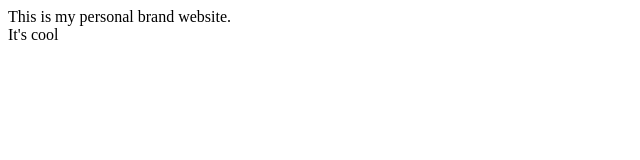
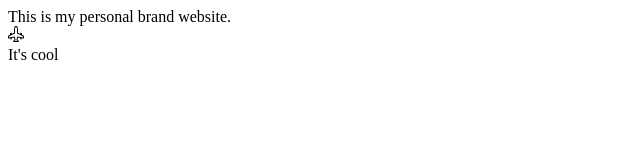
Before and after one commit to mrstevej/PersonalBrand, a plain HTML site: page index.htm in a window 1280 px wide. Shown: the full height of the page, 0-640 px from the left. Drawn offline with Linux system fonts and the light colour scheme.

Commit message:
new file:   .vs/PersonalBrand/FileContentIndex/256ffb10-f76b-4803-a9bb-8144c74b3206.vsidx 	new file:   .vs/PersonalBrand/FileContentIndex/2c4fc596-bea4-4ffb-b4d1-27142e3657ec.vsidx 	new file:   .vs/PersonalBrand/FileContentIndex/3a0809d0-5a21-4960-965b-6b1c353429d5.vsidx 	new file:   .vs/PersonalBrand/FileContentIndex/6f78e009-f828-44ea-9c62-06fe499e4937.vsidx 	new file:   .vs/PersonalBrand/config/applicationhost.config 	new file:   .vs/PersonalBrand/v17/.suo 	new file:   .vs/PersonalBrand/v17/.wsuo 	new file:   .vs/PersonalBrand/v17/DocumentLayout.backup.json 	new file:   .vs/PersonalBrand/v17/DocumentLayout.json 	new file:   .vs/PersonalBrand/v17/TestStore/0/000.testlog 	new file:   .vs/PersonalBrand/v17/TestStore/0/testlog.manifest 	new file:   .vs/ProjectSettings.json 	new file:   .vs/VSWorkspaceState.json 	new file:   .vs/slnx.sqlite 	modified:   index.htm

```diff
--- a/index.htm
+++ b/index.htm
@@ -9,6 +9,10 @@
   <body>
     This is my personal brand website.
     <br />
+    <svg xmlns="http://www.w3.org/2000/svg" width="16" height="16" fill="currentColor" class="bi bi-airplane-engines" viewBox="0 0 16 16">
+      <path d="M8 0c-.787 0-1.292.592-1.572 1.151A4.35 4.35 0 0 0 6 3v3.691l-2 1V7.5a.5.5 0 0 0-.5-.5h-1a.5.5 0 0 0-.5.5v1.191l-1.17.585A1.5 1.5 0 0 0 0 10.618V12a.5.5 0 0 0 .582.493l1.631-.272.313.937a.5.5 0 0 0 .948 0l.405-1.214 2.21-.369.375 2.253-1.318 1.318A.5.5 0 0 0 5.5 16h5a.5.5 0 0 0 .354-.854l-1.318-1.318.375-2.253 2.21.369.405 1.214a.5.5 0 0 0 .948 0l.313-.937 1.63.272A.5.5 0 0 0 16 12v-1.382a1.5 1.5 0 0 0-.83-1.342L14 8.691V7.5a.5.5 0 0 0-.5-.5h-1a.5.5 0 0 0-.5.5v.191l-2-1V3c0-.568-.14-1.271-.428-1.849C9.292.591 8.787 0 8 0M7 3c0-.432.11-.979.322-1.401C7.542 1.159 7.787 1 8 1s.458.158.678.599C8.889 2.02 9 2.569 9 3v4a.5.5 0 0 0 .276.447l5.448 2.724a.5.5 0 0 1 .276.447v.792l-5.418-.903a.5.5 0 0 0-.575.41l-.5 3a.5.5 0 0 0 .14.437l.646.646H6.707l.647-.646a.5.5 0 0 0 .14-.436l-.5-3a.5.5 0 0 0-.576-.411L1 11.41v-.792a.5.5 0 0 1 .276-.447l5.448-2.724A.5.5 0 0 0 7 7z"/>
+    </svg>
+    <br />
     It's cool
   </body>
 </html>
```
